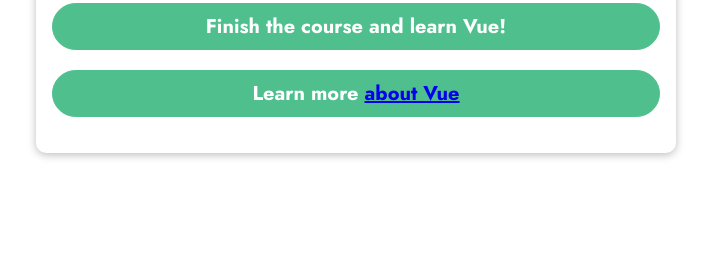
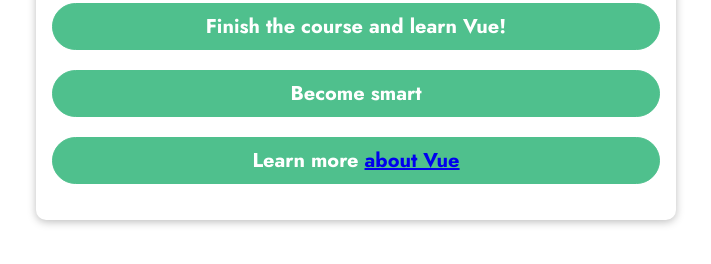
Before and after one commit to Tran-Kevin-Dev/VueTodoList-Exercise, a plain HTML site: page basics-01-starting-code/basics-01-starting-code/index.html in a window 1280 px wide. Shown: the part 300-564 px from the top of the page, without its empty margins (284-995 px from the left). Drawn offline with nearby package versions, Linux system fonts and the light colour scheme.

Commit message:
RNG version hardcoded

```diff
--- a/basics-01-starting-code/basics-01-starting-code/app.js
+++ b/basics-01-starting-code/basics-01-starting-code/app.js
@@ -2,11 +2,19 @@ const app = Vue.createApp({
   data() {
     return {
       courseGoal: "Finish the course and learn Vue!",
+      // rngGoal: this.outputGoal,
       vueLink: "https://github.com/",
     };
   },
   methods: {
-
+    outputGoal() {
+      const rngNumber = Math.random();
+      if (rngNumber < 0.5) {
+        return "Become smart";
+      } else {
+        return "Cry in the shower";
+      }
+    },
   },
 });
 
--- a/basics-01-starting-code/basics-01-starting-code/index.html
+++ b/basics-01-starting-code/basics-01-starting-code/index.html
@@ -19,6 +19,7 @@
     <section id="user-goal">
       <h2>My Course Goal</h2>
       <p>{{courseGoal}}</p>
+      <p>{{outputGoal()}}</p>
       <p>Learn more <a v-bind:href="vueLink"> about Vue</a></p>
     </section>
   </body>
```
